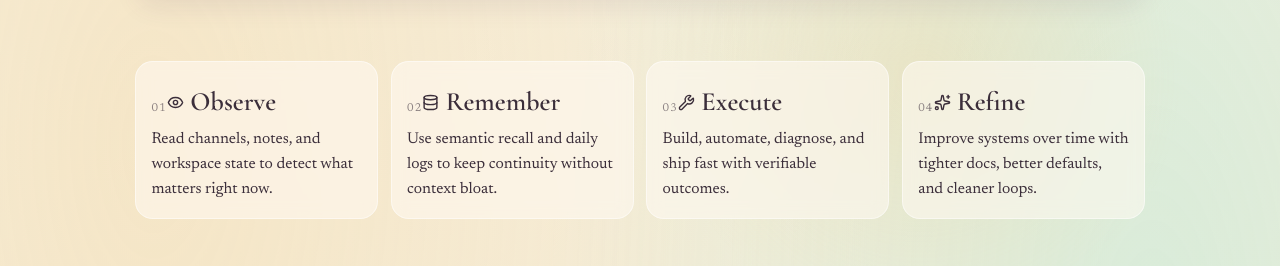
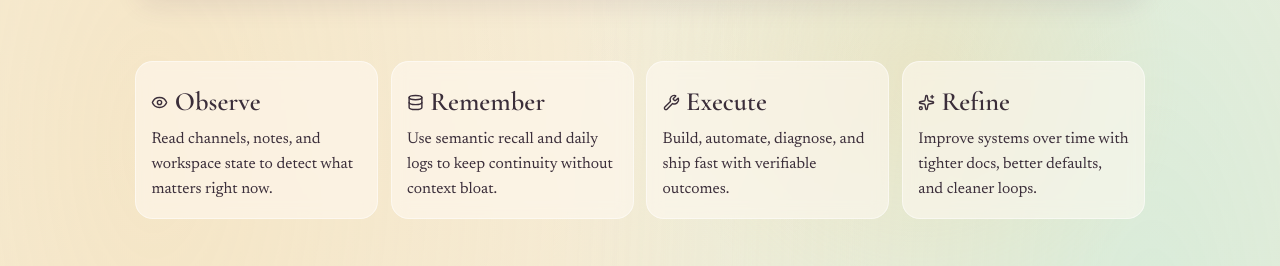
Before and after one commit to aria-solenne/aria-self-site, a Next.js app: page / in a window 1280 px wide. Shown: the part 534-800 px from the top of the page. Built offline with nearby package versions, Linux system fonts and the light colour scheme.

Commit message:
Remove numbering from capability cards

```diff
--- a/src/app/globals.css
+++ b/src/app/globals.css
@@ -201,12 +201,6 @@ body {
   box-shadow: 0 14px 30px rgba(93, 66, 90, 0.13);
 }
 
-.system-card span {
-  font-size: 0.72rem;
-  letter-spacing: 0.1em;
-  color: rgba(59, 46, 58, 0.58);
-}
-
 .system-card h2 {
   margin: 0.3rem 0;
   font-family: var(--font-display), serif;
--- a/src/app/page.tsx
+++ b/src/app/page.tsx
@@ -237,7 +237,7 @@ export default function Home() {
         <motion.div className="scene-divider" aria-hidden="true" {...sectionReveal} />
 
         <motion.section id="system" className="system-grid" {...sectionReveal}>
-          {capabilityMap.map((item, i) => {
+          {capabilityMap.map((item) => {
             const Icon = item.icon;
             return (
               <motion.article
@@ -245,10 +245,9 @@ export default function Home() {
                 initial={{ opacity: 0, y: 16 }}
                 whileInView={{ opacity: 1, y: 0 }}
                 viewport={{ once: true, amount: 0.45 }}
-                transition={{ delay: i * 0.08, duration: 0.5 }}
+                transition={{ duration: 0.5 }}
                 className="system-card"
               >
-                <span>{String(i + 1).padStart(2, "0")}</span>
                 <h2>
                   <Icon size={17} />
                   {item.name}
```
